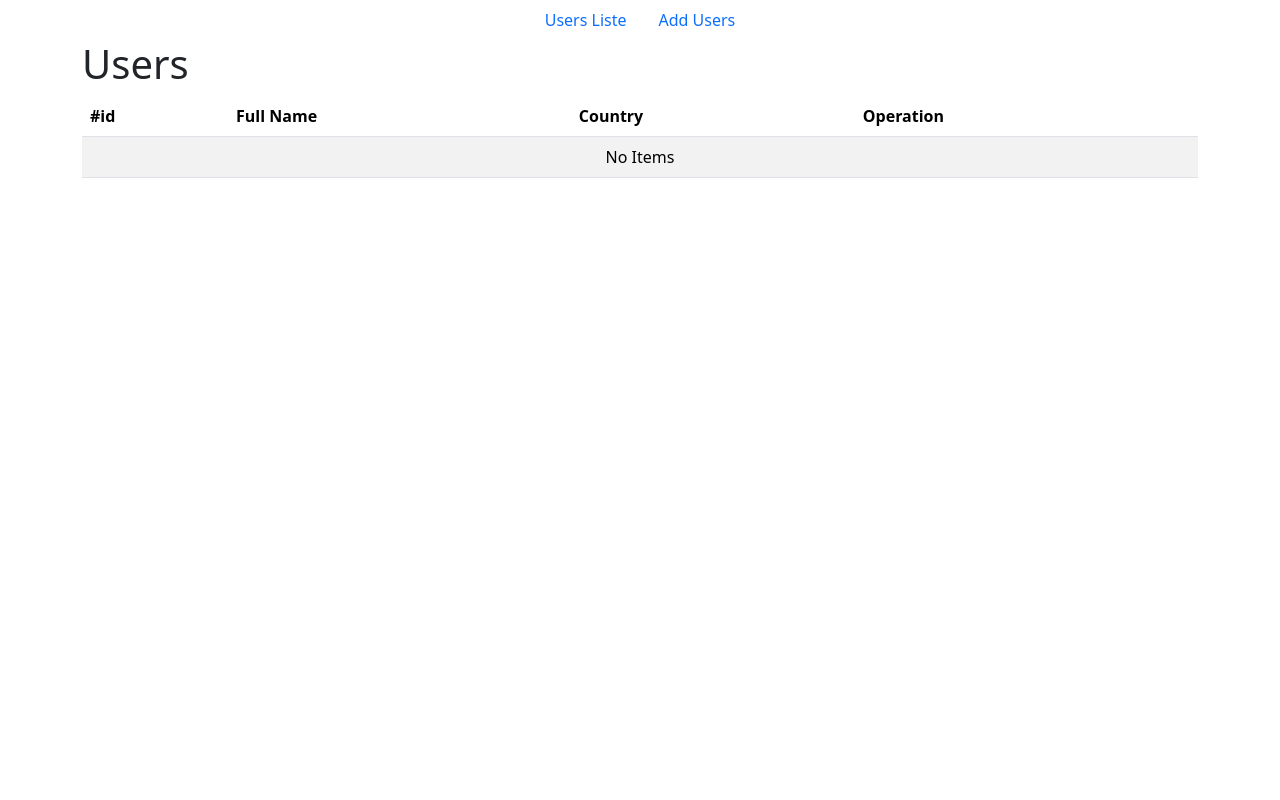
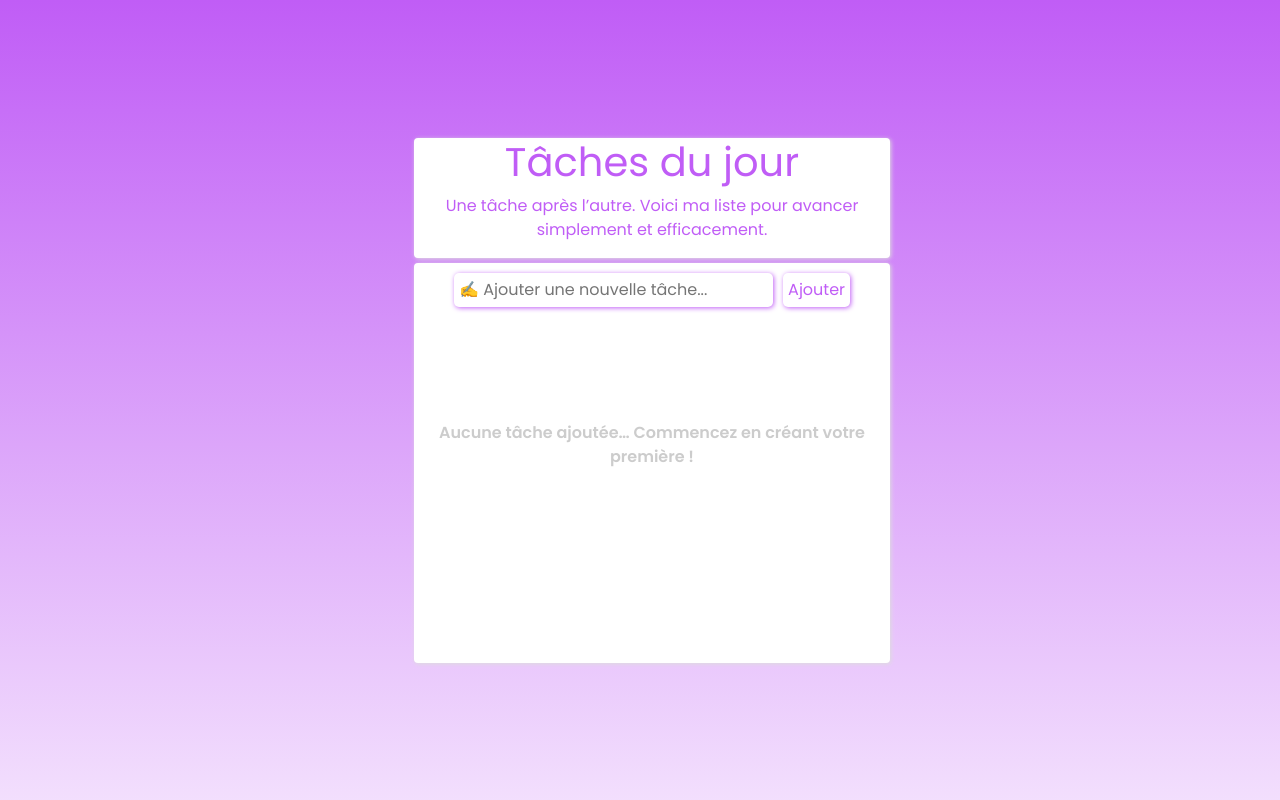
Before and after one commit to elmehdi05tabi/todoListe, a React (Create React App) app: page / in a window 1280 px wide. Shown: the top 800 px of the page. Built offline with nearby package versions, Linux system fonts and the light colour scheme.

Commit message:
react js

```diff
--- a/package.json
+++ b/package.json
@@ -3,6 +3,7 @@
   "version": "0.1.0",
   "private": true,
   "dependencies": {
+    "@fortawesome/fontawesome-free": "^7.0.1",
     "@testing-library/dom": "^10.4.1",
     "@testing-library/jest-dom": "^6.6.4",
     "@testing-library/react": "^16.3.0",
--- a/public/index.html
+++ b/public/index.html
@@ -21,6 +21,8 @@
       user's mobile device or desktop. See https://developers.google.com/web/fundamentals/web-app-manifest/
     -->
     <link rel="manifest" href="%PUBLIC_URL%/manifest.json" />
+    <link href="https://fonts.googleapis.com/css2?family=Poppins:wght@400;600&display=swap" rel="stylesheet">
+
     <!--
       Notice the use of %PUBLIC_URL% in the tags above.
       It will be replaced with the URL of the `public` folder during the build.
--- a/src/index.js
+++ b/src/index.js
@@ -1,6 +1,7 @@
 import React from 'react';
 import ReactDOM from 'react-dom/client';
 import UsersApp from './tps/Users/UsersApp.jsx';
+import App from './tps/todoList/App.jsx';
 const root = ReactDOM.createRoot(document.getElementById('root'));
 const FruitArray= [
   'framboise',
@@ -11,7 +12,7 @@ const FruitArray= [
 root.render(
   <React.StrictMode>
     <div className='container '>
-    <UsersApp/>
+    <App/>
     </div>
     </React.StrictMode>
 );
--- /dev/null
+++ b/src/tps/todoList/App.jsx
@@ -0,0 +1,14 @@
+import React from 'react'
+import TodoAdd from './TodoAdd' ;
+import './style.css'
+export default function App() {
+  return (
+    <div className='container'>
+      <div className="title">
+        <h1>Tâches du jour</h1>
+        <p>Une tâche après l’autre. Voici ma liste pour avancer simplement et efficacement.</p>
+      </div>
+      <TodoAdd></TodoAdd>
+    </div>
+  )
+}
--- /dev/null
+++ b/src/tps/todoList/TodoAdd.jsx
@@ -0,0 +1,60 @@
+import React, { useRef, useState } from 'react'
+import "@fortawesome/fontawesome-free/css/all.min.css";
+export default function TodoAdd() {
+    const [tasks,setTasks] = useState([]) ;
+    const [taskCom,setTaskComp] =useState([]) ;
+    const taskRef  = useRef() ;
+    const handelSubmit = (e)=>{
+        let taskValue = taskRef.current.value ;
+        if(taskValue.trim()==='') {
+            return alert('✍️ Ajouter une nouvelle tâche...') ;
+        }else {
+            e.preventDefault() ;
+            setTasks(prveState=>[...prveState,{task:taskValue}]) ;
+            taskRef.current.value = '' ;
+        }
+    }
+    // !suprimer tache
+    const deletTask = (key)=>{
+        setTasks(prveState=>prveState.filter((_,i)=>i!==key)) ;
+    }
+    //* tache Complete
+    const tacheCompete = (key)=>{
+        setTaskComp(prveState=>[...prveState,key]) ;
+        console.log(taskCom)
+    }
+    const style = (key)=>{
+        if(taskCom.includes(key)) {
+           return { color : 'gray',textDecoration:'line-through'}
+        }else {return {color:'black'}}
+    }
+    // style btn
+    const styleBtn = {
+        border : 'none',
+        background : 'none',
+        fontSize : '20px'
+    }
+    // afficher les tache
+    const displayTask = ()=>{
+        return tasks.map((task,key)=>{
+            return <div key={key} className='task'>
+                <button style={styleBtn} onClick={()=>tacheCompete(key)}>{taskCom.includes(key)?'✅':<i className="fa-regular fa-square"></i>}</button>  {/* carré vide */}
+                <span style={style(key)}>{task.task}</span>
+                <button style={styleBtn}onClick={()=>deletTask(key)}><i className="fa-solid fa-trash"></i></button>
+            </div>
+        })
+    }
+  return (
+    <div className='add-tasks'>
+        <form onSubmit={handelSubmit}>
+            <input type="text" name='task' id='task' placeholder='✍️ Ajouter une nouvelle tâche...'ref={taskRef}/>
+            <input type="submit" value={'Ajouter'} />
+        </form>
+        <div className="tasks">
+        {tasks.length > 0 ? <div className='task-scrole'>{displayTask()}</div> :
+        <p>Aucune tâche ajoutée… Commencez en créant votre première !</p>
+        }
+        </div>
+    </div>
+  )
+}
--- /dev/null
+++ b/src/tps/todoList/style.css
@@ -0,0 +1,89 @@
+*{
+  padding: 0;
+  margin: 0;
+  box-sizing: border-box;
+}
+body {
+    background-image: linear-gradient(rgb(192, 93, 246),#fff) ;
+      font-family: 'Poppins', sans-serif;
+}
+.container{
+    display: flex;
+    flex-direction: column;
+    align-items: center;
+    justify-content: center;
+    width: 500px;
+    height: 100vh;
+    text-align: center;
+}
+.title{
+    background-color: #fff;
+    border-radius: 4px;
+    box-shadow: 1px 1px 4px #ddd;
+    color: rgb(192, 93, 246);
+}
+.add-tasks {
+    background-color: #fff;
+    width: 100%;
+    border-radius: 4px ;
+    box-shadow: 1px 1px 4px #ddd;
+    margin-top: 5px;
+    height: 400px;
+    padding: 10px;
+}
+form input:first-child {
+    width: 70%;
+    background-color: #fff;
+    border: none;
+    outline: none;
+    border-radius: 5px;
+    padding: 5px;
+    box-shadow: 1px 1px 5px rgb(192, 93, 246);
+    color: rgb(192, 93, 246);
+}
+form input:first-child:focus{
+    transform: translateY(-2px);
+    transition : all 0.3s
+}
+form input:last-child {
+    background-color: #fff;
+    border: none;
+    outline: none;
+    padding: 5px;
+    box-shadow: 1px 1px 5px rgb(192, 93, 246);
+    margin-left: 10px;
+    color: rgb(192, 93, 246);
+    border-radius: 5px;
+}
+form input:last-child:hover {
+    background-color: rgb(192, 93, 246);
+    color: #fff;
+    transform: translateY(-2px);
+    transition : all 0.3s ;
+}
+.add-tasks p {
+    margin-top: 25%;
+    height: 100%;
+    font-weight:900 ;
+    color: #ccc;
+}
+.task {
+    display: flex;
+    justify-content: space-between ;
+    background-color: #fff;
+    box-shadow: 1px 1px 5px rgb(192, 93, 246);
+    padding: 10px;
+    border-radius: 5px;
+    width: 90%;
+    margin: auto;
+    margin-top: 10px;
+}
+.task-scrole {
+    height: 350px;
+    overflow-y: auto;
+}
+.fa-trash:hover {
+    color: red;
+    transform:translateY(-2px) ;
+    transition: all 0.3s;
+}
```
Also changed, not shown: 1 other file (tests, documents, lock files or other folders).
